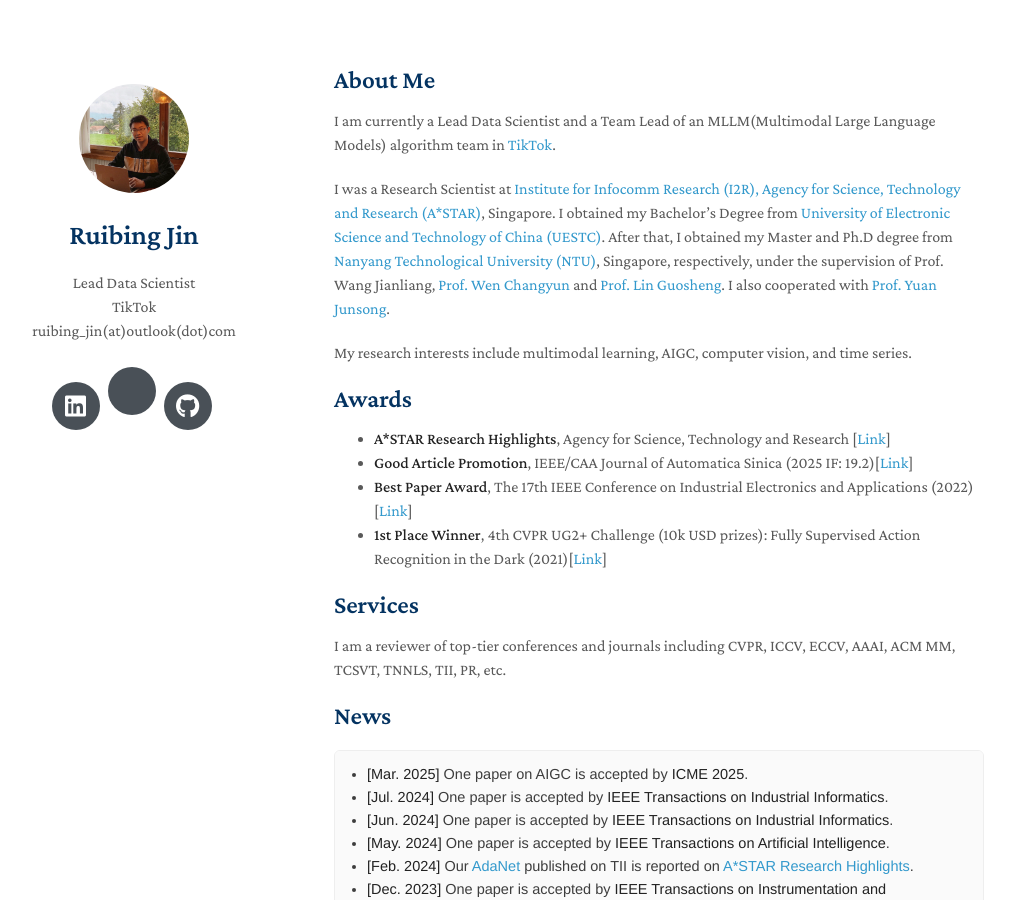
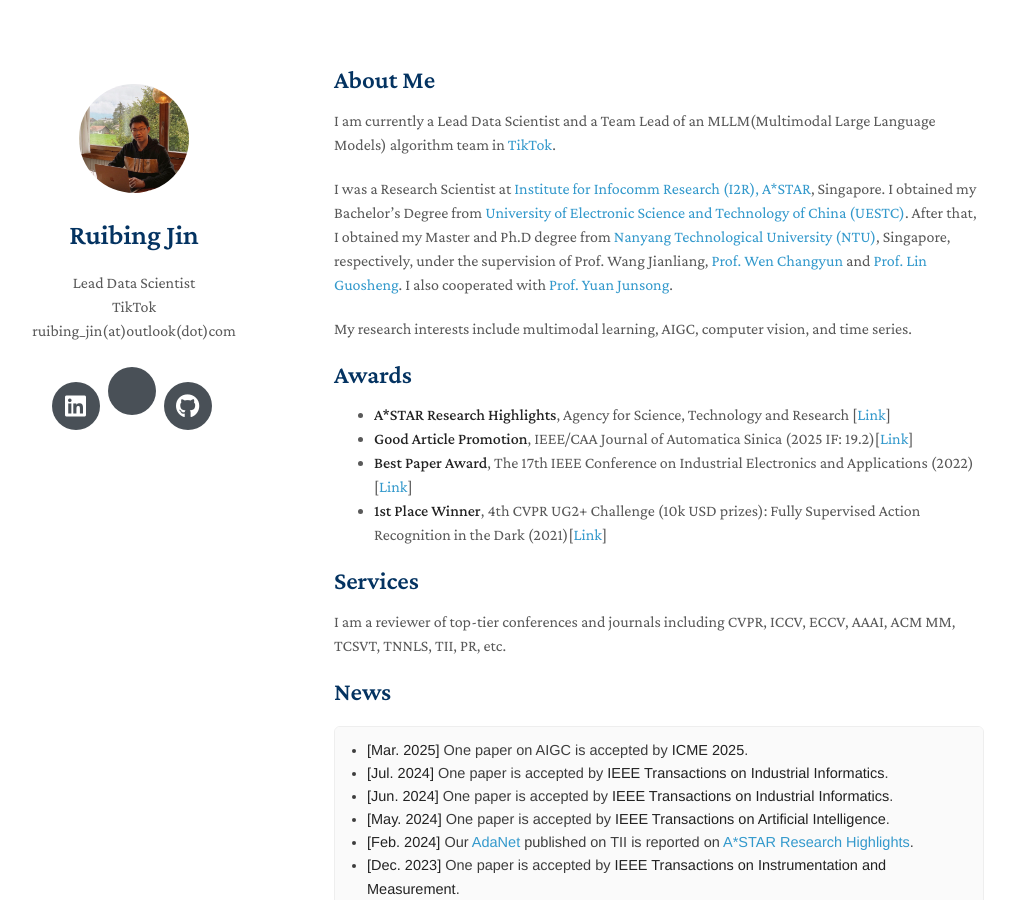
Before and after one commit to ruibing-jin/ruibing-jin.github.io, a Jekyll site: the page built from index.md, in a window 1280 px wide and 900 px high. Shown: the whole window, without its empty margins (136-1151 px from the left). Built offline with Jekyll 4.4.1, drawn with Linux system fonts in a browser that asks for light colours; nearby versions of some CDN libraries; a style sheet for code colours, icons or effects is not loaded; our own code applies the rules of GitHub Pages for plain Markdown files.

Commit message:
Update index.md

```diff
--- a/index.md
+++ b/index.md
@@ -5,7 +5,7 @@ layout: homepage
 ## About Me
 I am currently a Lead Data Scientist and a Team Lead of an MLLM(Multimodal Large Language Models) algorithm team in [TikTok](https://www.tiktok.com/about?lang=en).
 
-I was a Research Scientist at [Institute for Infocomm Research (I2R), Agency for Science, Technology and Research (A*STAR)](https://www.a-star.edu.sg/i2r), Singapore. I obtained my Bachelor’s Degree from [University of Electronic Science and Technology of China (UESTC)](https://en.uestc.edu.cn/). After that, I obtained my Master and Ph.D degree from [Nanyang Technological University (NTU)](https://www.ntu.edu.sg/), Singapore, respectively, under the supervision of Prof. Wang Jianliang, [Prof. Wen Changyun](https://dr.ntu.edu.sg/entities/person/Wen-Changyun) and [Prof. Lin Guosheng](https://dr.ntu.edu.sg/entities/person/Guosheng-Lin). I also cooperated with [Prof. Yuan Junsong](https://engineering.buffalo.edu/computer-science-engineering/people/faculty-directory.host.html/content/shared/engineering/computer-science-engineering/profiles/faculty/ladder/yuan-junsong.html).
+I was a Research Scientist at [Institute for Infocomm Research (I2R), A*STAR](https://www.a-star.edu.sg/i2r), Singapore. I obtained my Bachelor’s Degree from [University of Electronic Science and Technology of China (UESTC)](https://en.uestc.edu.cn/). After that, I obtained my Master and Ph.D degree from [Nanyang Technological University (NTU)](https://www.ntu.edu.sg/), Singapore, respectively, under the supervision of Prof. Wang Jianliang, [Prof. Wen Changyun](https://dr.ntu.edu.sg/entities/person/Wen-Changyun) and [Prof. Lin Guosheng](https://dr.ntu.edu.sg/entities/person/Guosheng-Lin). I also cooperated with [Prof. Yuan Junsong](https://engineering.buffalo.edu/computer-science-engineering/people/faculty-directory.host.html/content/shared/engineering/computer-science-engineering/profiles/faculty/ladder/yuan-junsong.html).
 
 My research interests include multimodal learning, AIGC, computer vision, and time series.
 
```
